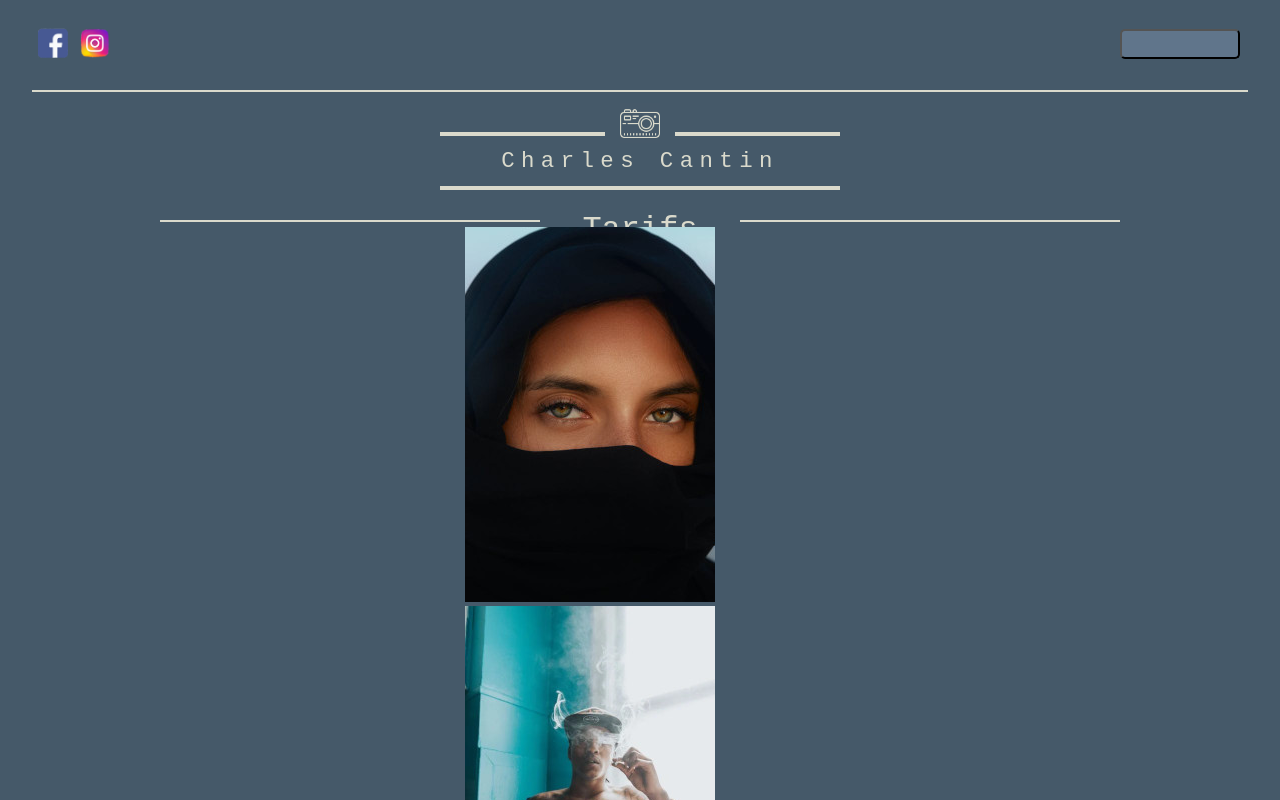
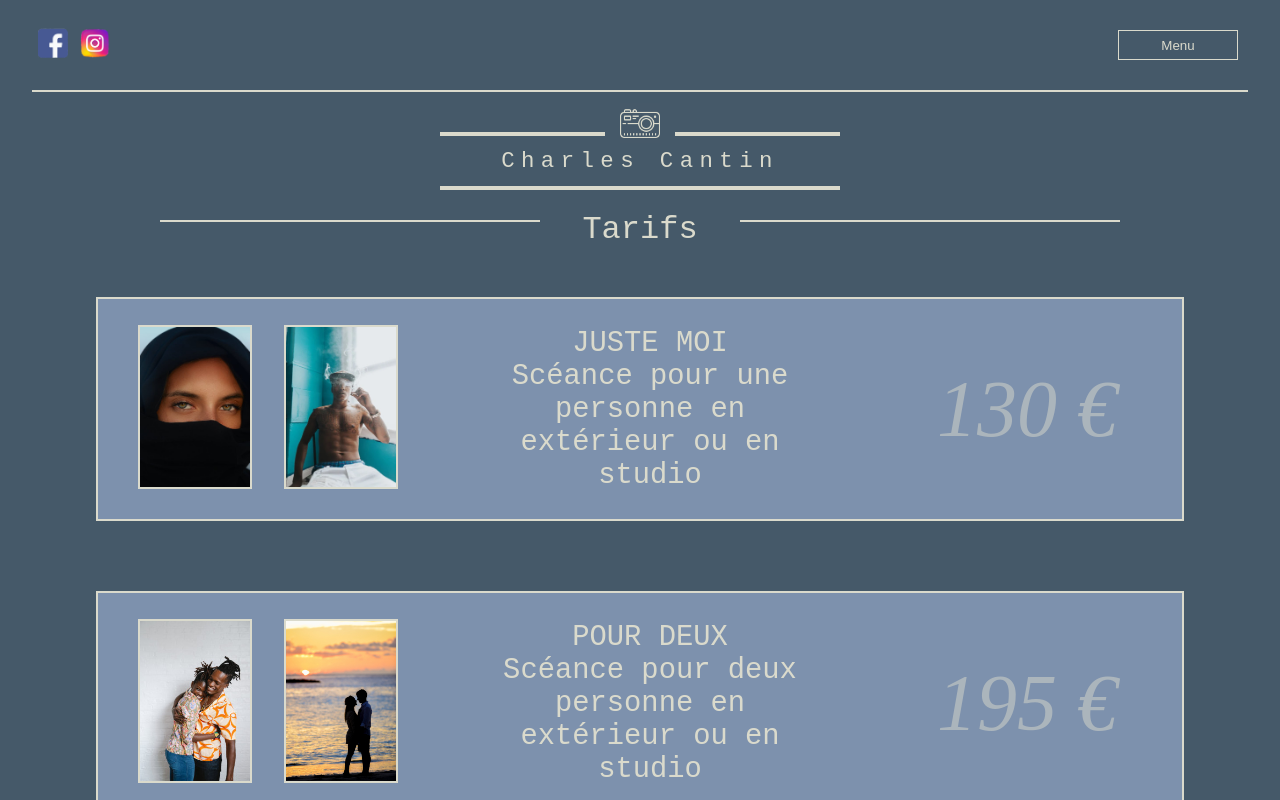
Before and after one commit to X-CYL/charlescantin, a React (Create React App) app: page / in a window 1280 px wide. Shown: the top 800 px of the page. Built offline with nearby package versions, Linux system fonts and the light colour scheme; a web font is replaced by a local one.

Commit message:
finished the Tarif pages and start the design dropdown button

```diff
--- a/public/style.css
+++ b/public/style.css
@@ -73,12 +73,23 @@ li {
 }
 
 .menuButton {
-  margin-right: 8px;
+  background-color: #455969;
+  color: rgb(218, 218, 204);
   height: 30px;
   width: 120px;
-  color: rgb(218, 218, 204);
-  background-color: rgba(125, 145, 173, 0.5019607843);
-  border-radius: 5px;
+  margin-right: 10px;
+  border: solid 1px rgb(218, 218, 204);
+  cursor: pointer;
+}
+
+.menuButton:hover {
+  background-color: rgb(218, 218, 204);
+  color: black;
+  border: solid 1px black;
+}
+
+.menuButton:active {
+  background-color: #455969;
 }
 
 .pageFormat {
@@ -321,14 +332,16 @@ li {
   background-color: #7D91AD;
   border: solid 2px rgb(218, 218, 204);
   width: 80%;
-  height: 200px;
+  height: 220px;
   padding-left: 30px;
   padding-right: 30px;
 }
 .containertarifs p {
-  font-size: 6rem;
+  font-size: 5rem;
   color: rgba(218, 218, 204, 0.5);
   font-style: italic;
+  width: 250px;
+  text-align: center;
 }
 @media (max-width: 950px) {
   .containertarifs {
@@ -347,16 +360,12 @@ li {
   }
 }
 
-.displayGalleryTarifs {
-  margin-top: -40px;
-}
-
 .container-col {
   background-color: #7D91AD;
-  height: 180px;
+  height: 220px;
   width: 350px;
   display: flex;
-  flex-direction: row;
+  flex-direction: column;
   flex-wrap: wrap;
   justify-content: center;
   align-items: center;
@@ -368,14 +377,17 @@ li {
   color: rgb(218, 218, 204);
 }
 
-.containerPictures {
+.picturePrice {
   display: flex;
   flex-direction: row;
   flex-wrap: wrap;
-  height: 100px;
-  width: 100px;
+  width: 270Px;
+  justify-content: space-between;
+  align-items: center;
 }
-.containerPictures div img {
-  height: 130px;
-  width: 120px;
+.picturePrice img {
+  height: 160px;
+  width: 110px;
+  margin-left: 10px;
+  border: solid 2px rgb(218, 218, 204);
 }/*# sourceMappingURL=style.css.map */
--- a/public/style.sass
+++ b/public/style.sass
@@ -19,5 +19,6 @@
 @import '../src/css/micro/_titleBar'
 @import '../src/css/micro/_priceGalery'
 @import '../src/css/pages/_charlesCantinContact'
+@import '../src/css/layout/_dropdown'
 @import '../src/css/layout/_formField'
 @import url('https://fonts.googleapis.com/css2?family=Nova+Mono&display=swap')
--- /dev/null
+++ b/src/components/layouts/Dropdown.jsx
@@ -0,0 +1,16 @@
+import React from 'react';
+import DefaultButton from '../micro/DefaultButton';
+
+const Dropdown = () => {
+    return (
+        <div>
+            <DefaultButton
+             label = "Menu"
+             type = "button"
+             className = "menuButton"
+             />
+        </div>
+    );
+};
+
+export default Dropdown;
--- a/src/components/layouts/Header.jsx
+++ b/src/components/layouts/Header.jsx
@@ -1,7 +1,7 @@
 import React from "react";
 import logofacebook from "../../assets/pics/facebook-logo.png";
 import logoinstagram from "../../assets/pics/instagram-logo.png";
-import DefaultButton from "../micro/DefaultButton";
+import Dropdown from "./Dropdown";
 
 export default function Header() {
   return (
@@ -24,7 +24,7 @@ export default function Header() {
           </a>
         </div>
         <div>
-          <DefaultButton />
+          <Dropdown />
         </div>
       </div>
     </div>
--- a/src/components/micro/DefaultButton.jsx
+++ b/src/components/micro/DefaultButton.jsx
@@ -1,9 +1,9 @@
 import React from 'react';
 
-const DefaultButton = ({label}) => {
+const DefaultButton = (props) => {
     return (
-        <div className="defaultButton">
-            <button type="button" className="menuButton">{label}</button>
+        <div>
+            <button name="button" type={ props.type } className={ props.className }>{ props.label }</button>
         </div>
     );
 };
--- a/src/components/micro/PriceGalery.jsx
+++ b/src/components/micro/PriceGalery.jsx
@@ -3,12 +3,12 @@ import React from "react";
 const PriceGalery = (props) => {
   return (
     <div className="mainContainertarifs">
-      <div>
-        <div>
-          <div className={props.className}>
+      <div className="containertarifs">
+        <div className="picturePrice">
+          <div>
             <img src={props.src1} alt={props.alt1}></img>
           </div>
-          <div className={props.className}>
+          <div>
             <img src={props.src2} alt={props.alt2}></img>
           </div>
         </div>
--- a/src/components/pages/CharlesCantinTarifs.jsx
+++ b/src/components/pages/CharlesCantinTarifs.jsx
@@ -12,7 +12,10 @@ const CharlesCantinTarifs = () => {
       <TitleBar title="Tarifs" />
       <div>
         {cantinPrices.map((item) => {
-          const formatedPrice = item.price + "€";
+          let formatedPrice = item.price + " €";
+          if (item.price === 0){
+            formatedPrice = "Sur devis"
+          }
           return (
             <>
               <PriceGalery
@@ -23,11 +26,11 @@ const CharlesCantinTarifs = () => {
                 titre={item.title}
                 description={item.description}
                 price ={ formatedPrice }
-                className="priceGaleryTarifs"
               />
             </>
           );
-        })}
+        }
+        )}
       </div>
     </div>
   );
--- a/src/css/micro/_menuButton.sass
+++ b/src/css/micro/_menuButton.sass
@@ -1,7 +1,14 @@
 .menuButton
-    margin-right: 8px
+    background-color: $primary-color
+    color: $secondary-color
     height: 30px
     width: 120px
-    color: $secondary-color
-    background-color: $thirdly-color
-    border-radius: 5px
+    margin-right: 10px
+    border: solid 1px $secondary-color
+    cursor: pointer
+.menuButton:hover
+    background-color: $secondary-color
+    color: black
+    border: solid 1px black
+.menuButton:active
+    background-color: $primary-color
--- a/src/css/micro/_priceGalery.sass
+++ b/src/css/micro/_priceGalery.sass
@@ -12,13 +12,16 @@
     background-color: #7D91AD
     border: solid 2px $secondary-color
     width: 80%
-    height: 200px
+    height: 220px
     padding-left: 30px
     padding-right: 30px
     p
-        font-size: 6rem
+        font-size: 5rem
         color: $secondary-color-trans
         font-style: italic
+        width: 250px
+        text-align: center
+
     @media (max-width: 950px)
         display: flex
         flex-direction: row
@@ -34,17 +37,12 @@
         padding-right: 30px
 
 
-.displayGalleryTarifs
-    margin-top: -40px
-
-
-
 .container-col
     background-color: #7D91AD
-    height: 180px
+    height: 220px
     width: 350px
     display: flex
-    flex-direction: row
+    flex-direction: column
     flex-wrap: wrap
     justify-content: center
     align-items: center
@@ -53,21 +51,17 @@
         font-family: $mona-novo
         font-size: 1.8rem
         color: $secondary-color
-.containerPictures
+
+
+.picturePrice
     display: flex
     flex-direction: row
     flex-wrap: wrap
-    height: 100px
-    width: 100px
-    div img
-        height: 130px
-        width: 120px
-
-.priceGaleryTarif
-background-color: $primary-color
-border-style: solid
-height: 180px
-width: 120px
-margin-top: 1%
-img
-    height: 100%
+    width: 270Px
+    justify-content: space-between
+    align-items: center
+    img
+        height: 160px
+        width: 110px
+        margin-left: 10px
+        border: solid 2px $secondary-color
```
Also changed, not shown: src/css/layout/_dropdown.sass (added), 1 other file (tests, documents, lock files or other folders).
